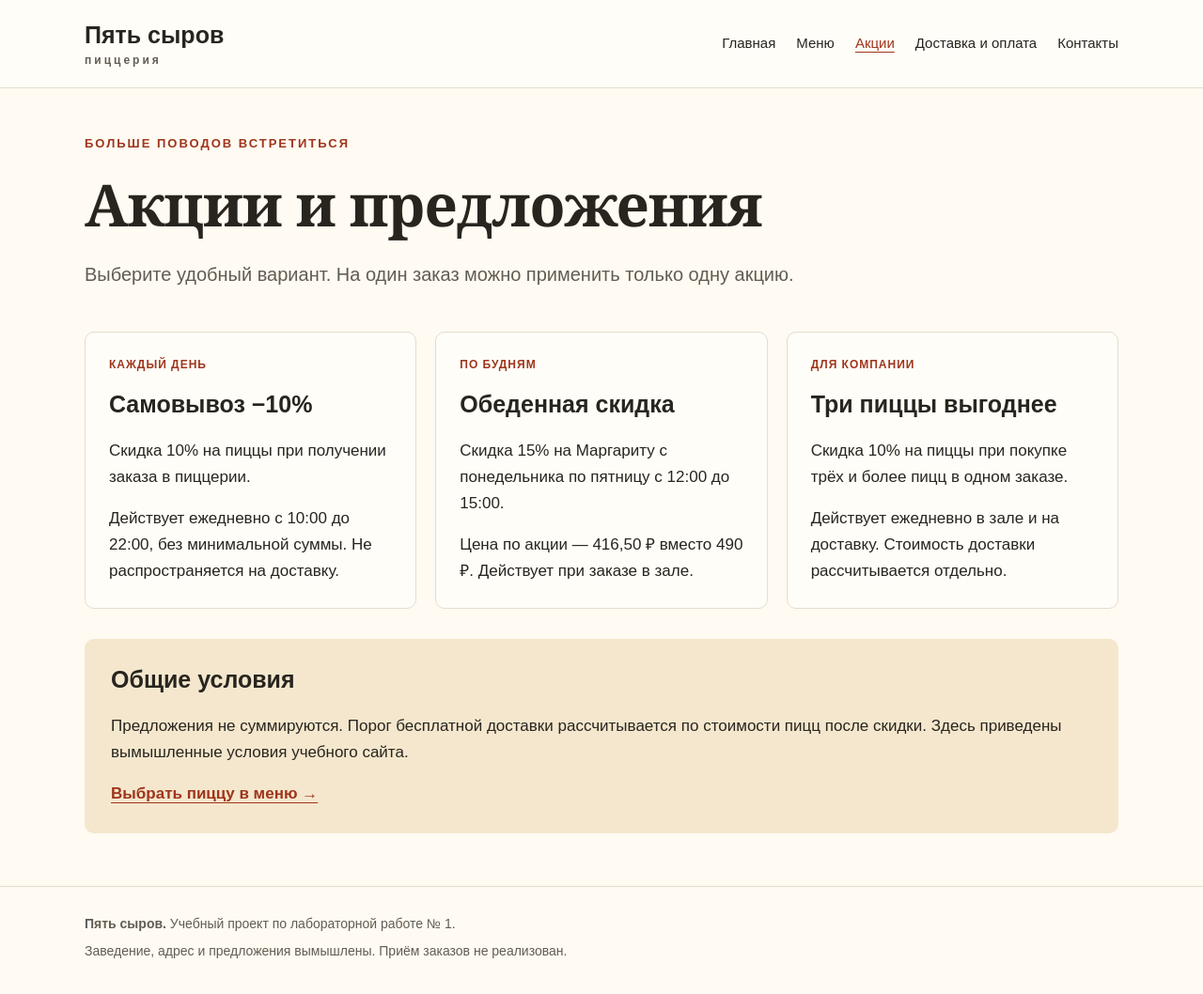
After one commit to Wardize2022/Laba_pizza, a Flask app: page /promotions in a window 1280 px wide. The commit adds this page. Shown: the whole page at 94% size. Run offline with Flask 3, Linux system fonts and the light colour scheme.

Commit message:
Add promotions page, route and shared styles

```diff
--- a/routes.py
+++ b/routes.py
@@ -17,7 +17,9 @@ def register_routes(app):
     # УЧАСТНИК 2: Меню — конец
 
     # УЧАСТНИК 3: Акции — начало
-    pass
+    @app.route("/promotions")
+    def promotions():
+        return render_template("promotions.html")
     # УЧАСТНИК 3: Акции — конец
 
     # УЧАСТНИК 4: Доставка и оплата — начало
--- a/static/css/style.css
+++ b/static/css/style.css
@@ -1,3 +1,66 @@
-/* Начальный стиль. Участник 3 добавит общее оформление. */
-body { font-family: Arial, sans-serif; margin: 24px; line-height: 1.6; }
-nav a { margin-right: 16px; }
+:root {
+    --paper: #fffaf2;
+    --ink: #28251f;
+    --muted: #625d53;
+    --accent: #9f351c;
+    --line: #e5dccd;
+    --cream: #f4e7cd;
+}
+* { box-sizing: border-box; }
+body { margin: 0; background: var(--paper); color: var(--ink); font-family: Arial, sans-serif; font-size: 17px; line-height: 1.65; }
+a { color: var(--accent); text-underline-offset: 4px; }
+a:focus-visible { outline: 3px solid var(--accent); outline-offset: 5px; }
+.container { width: min(1100px, 92%); margin-inline: auto; }
+.site-header { border-bottom: 1px solid var(--line); background: #fffdf8; }
+.header-inner { display: flex; align-items: center; justify-content: space-between; gap: 24px; padding-block: 22px; }
+.brand { color: var(--ink); font-size: 25px; font-weight: bold; line-height: 1.2; text-decoration: none; white-space: nowrap; }
+.brand span { display: block; font-size: 12px; letter-spacing: 3px; color: var(--muted); margin-top: 5px; }
+nav { display: flex; flex-wrap: wrap; gap: 10px 22px; }
+nav a { color: var(--ink); font-size: 15px; text-decoration: none; padding-block: 4px; }
+nav a:hover, nav a[aria-current="page"] { color: var(--accent); text-decoration: underline; }
+main { min-height: 65vh; padding-bottom: 56px; }
+h1, h2, h3 { line-height: 1.2; }
+h1 { font-family: Georgia, serif; font-size: clamp(36px, 5vw, 62px); margin: 12px 0 22px; letter-spacing: -1px; }
+h2 { font-size: 25px; margin-top: 0; }
+h3 { font-size: 21px; margin-top: 0; }
+p { margin: 0 0 16px; }
+.hero { padding: 64px 0 38px; max-width: 830px; }
+.page-heading { padding: 48px 0 28px; max-width: 850px; }
+.eyebrow { color: var(--accent); font-size: 13px; text-transform: uppercase; letter-spacing: 2px; font-weight: bold; }
+.lead { color: var(--muted); font-size: 20px; max-width: 760px; }
+.actions { display: flex; flex-wrap: wrap; gap: 12px; margin-top: 28px; }
+.button { display: inline-block; background: var(--accent); color: white; padding: 11px 22px; border: 1px solid var(--accent); border-radius: 6px; font-weight: bold; text-decoration: none; }
+.button-secondary { background: transparent; color: var(--accent); }
+.button:hover { filter: brightness(.9); }
+.section { margin-top: 32px; }
+.grid { display: grid; grid-template-columns: repeat(3, minmax(0, 1fr)); gap: 20px; }
+.grid-two { grid-template-columns: repeat(2, minmax(0, 1fr)); }
+.card { border: 1px solid var(--line); border-radius: 10px; background: #fffdf8; padding: 25px; overflow-wrap: anywhere; }
+.card p:last-child { margin-bottom: 0; }
+.tag { color: var(--accent); font-size: 12px; letter-spacing: 1px; text-transform: uppercase; font-weight: bold; }
+.price { font-size: 25px; font-weight: bold; }
+.price span { font-size: 15px; font-weight: normal; color: var(--muted); }
+.callout { background: var(--cream); border-radius: 10px; padding: 28px; }
+.text-link { font-weight: bold; }
+.table-wrap { overflow-x: auto; margin-bottom: 30px; }
+table { width: 100%; border-collapse: collapse; background: #fffdf8; }
+caption { text-align: left; color: var(--muted); padding-bottom: 10px; }
+th, td { border: 1px solid var(--line); padding: 14px 18px; text-align: left; }
+thead { background: var(--cream); }
+tbody th { font-weight: normal; width: 45%; }
+address { font-style: normal; }
+.site-footer { border-top: 1px solid var(--line); color: var(--muted); font-size: 14px; padding: 28px 0; }
+.site-footer p { margin-bottom: 6px; }
+.skip-link { position: absolute; top: -100px; left: 10px; background: white; padding: 10px; z-index: 10; }
+.skip-link:focus { top: 10px; }
+@media (max-width: 800px) {
+    .header-inner { align-items: flex-start; flex-direction: column; gap: 18px; }
+    .grid { grid-template-columns: repeat(2, minmax(0, 1fr)); }
+}
+@media (max-width: 540px) {
+    .grid, .grid-two { grid-template-columns: 1fr; }
+    .hero { padding-top: 36px; }
+    .lead { font-size: 18px; }
+    .card, .callout { padding: 21px; }
+    th, td { padding: 10px; font-size: 15px; }
+}
--- /dev/null
+++ b/templates/promotions.html
@@ -0,0 +1,31 @@
+{% extends "base.html" %}
+{% block title %}Акции{% endblock %}
+{% block content %}
+<section class="page-heading">
+    <p class="eyebrow">Больше поводов встретиться</p>
+    <h1>Акции и предложения</h1>
+    <p class="lead">Выберите удобный вариант. На один заказ можно применить только одну акцию.</p>
+</section>
+<section class="grid" aria-label="Предложения">
+    <article class="card">
+        <p class="tag">Каждый день</p><h2>Самовывоз −10%</h2>
+        <p>Скидка 10% на пиццы при получении заказа в пиццерии.</p>
+        <p>Действует ежедневно с 10:00 до 22:00, без минимальной суммы. Не распространяется на доставку.</p>
+    </article>
+    <article class="card">
+        <p class="tag">По будням</p><h2>Обеденная скидка</h2>
+        <p>Скидка 15% на Маргариту с понедельника по пятницу с 12:00 до 15:00.</p>
+        <p>Цена по акции — 416,50 ₽ вместо 490 ₽. Действует при заказе в зале.</p>
+    </article>
+    <article class="card">
+        <p class="tag">Для компании</p><h2>Три пиццы выгоднее</h2>
+        <p>Скидка 10% на пиццы при покупке трёх и более пицц в одном заказе.</p>
+        <p>Действует ежедневно в зале и на доставку. Стоимость доставки рассчитывается отдельно.</p>
+    </article>
+</section>
+<section class="section callout">
+    <h2>Общие условия</h2>
+    <p>Предложения не суммируются. Порог бесплатной доставки рассчитывается по стоимости пицц после скидки. Здесь приведены вымышленные условия учебного сайта.</p>
+    <a class="text-link" href="/menu">Выбрать пиццу в меню →</a>
+</section>
+{% endblock %}
```
